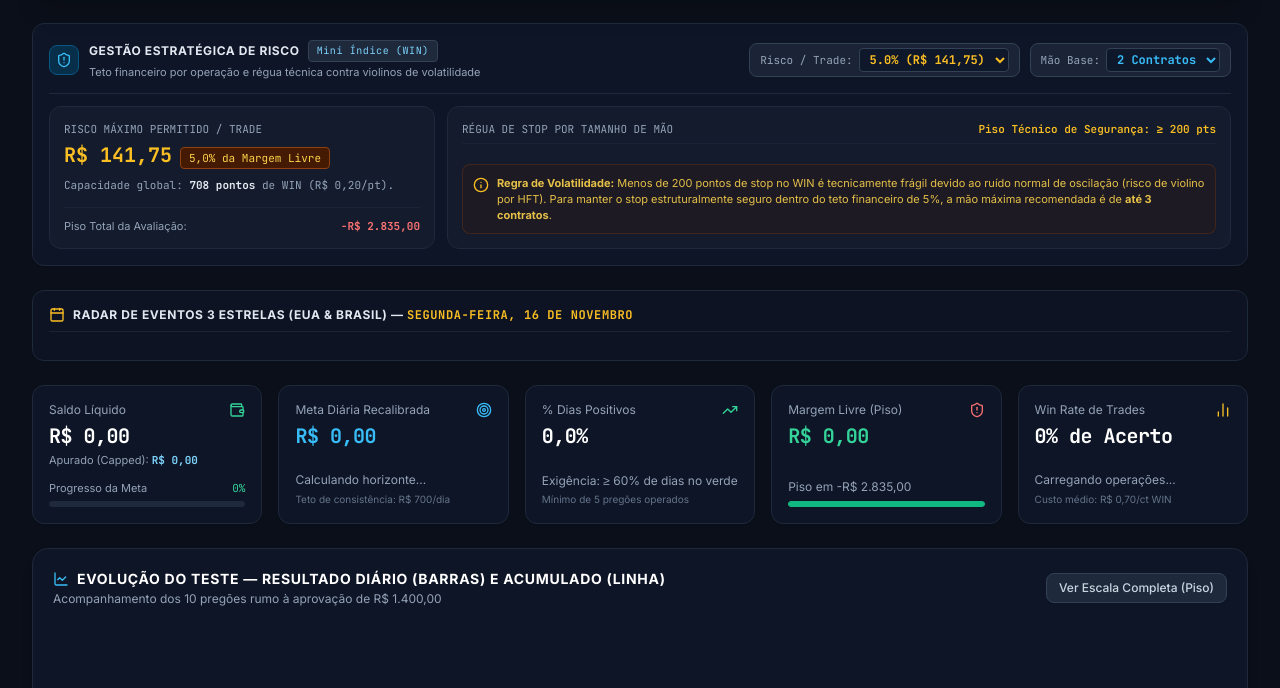
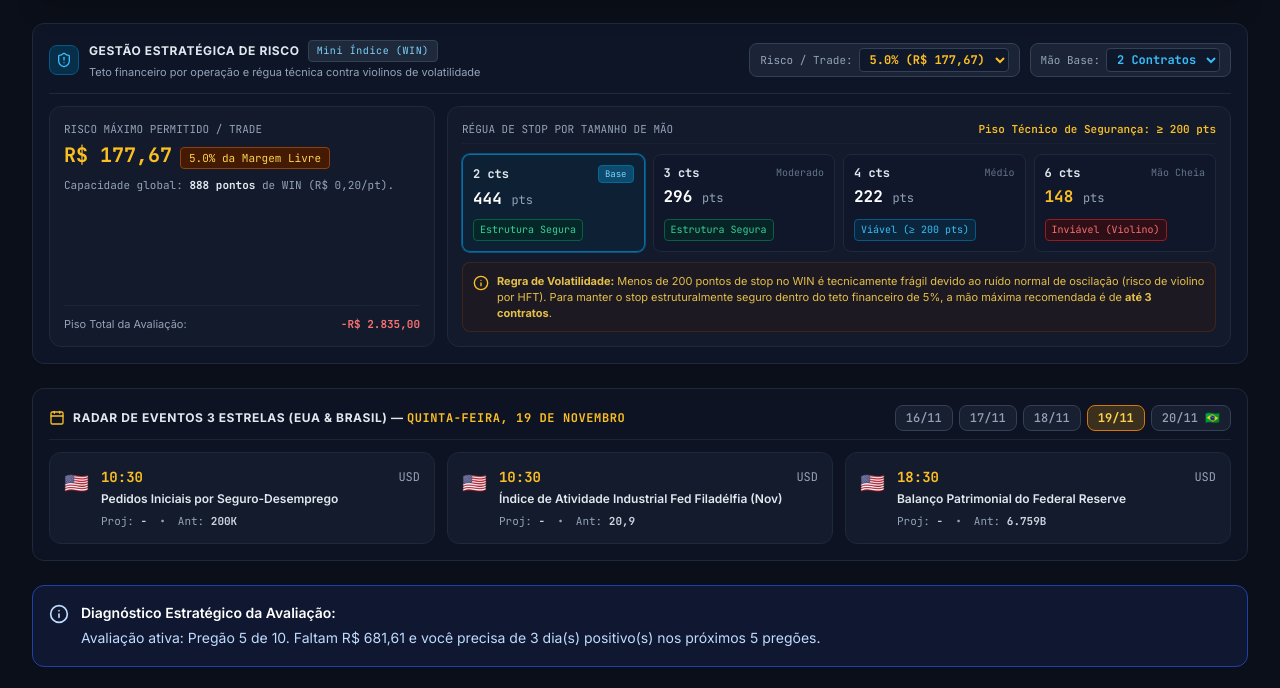
Before and after one commit to Daatel/euroinvest-tracker, a plain HTML site: page web/index.html in a window 1280 px wide. Shown: the part 148-836 px from the top of the page. Drawn offline with nearby package versions, Linux system fonts and the light colour scheme.

Commit message:
fix(syntax): remove duplicate closing brace in app.js breaking dashboard initialization

```diff
--- a/web/app.js
+++ b/web/app.js
@@ -474,7 +474,6 @@ window.atualizarParametrosRisco = function() {
 
   saveData();
   renderApp();
-};
 };
 
 /**
--- a/web/index.html
+++ b/web/index.html
@@ -775,7 +775,7 @@
   </div>
 
   <!-- Script Principal Modular (ES Modules) -->
-  <script type="module" src="./app.js?v=2.3.0"></script>
+  <script type="module" src="./app.js?v=2.3.1"></script>
 
   <script>
     document.addEventListener('DOMContentLoaded', () => {
```
